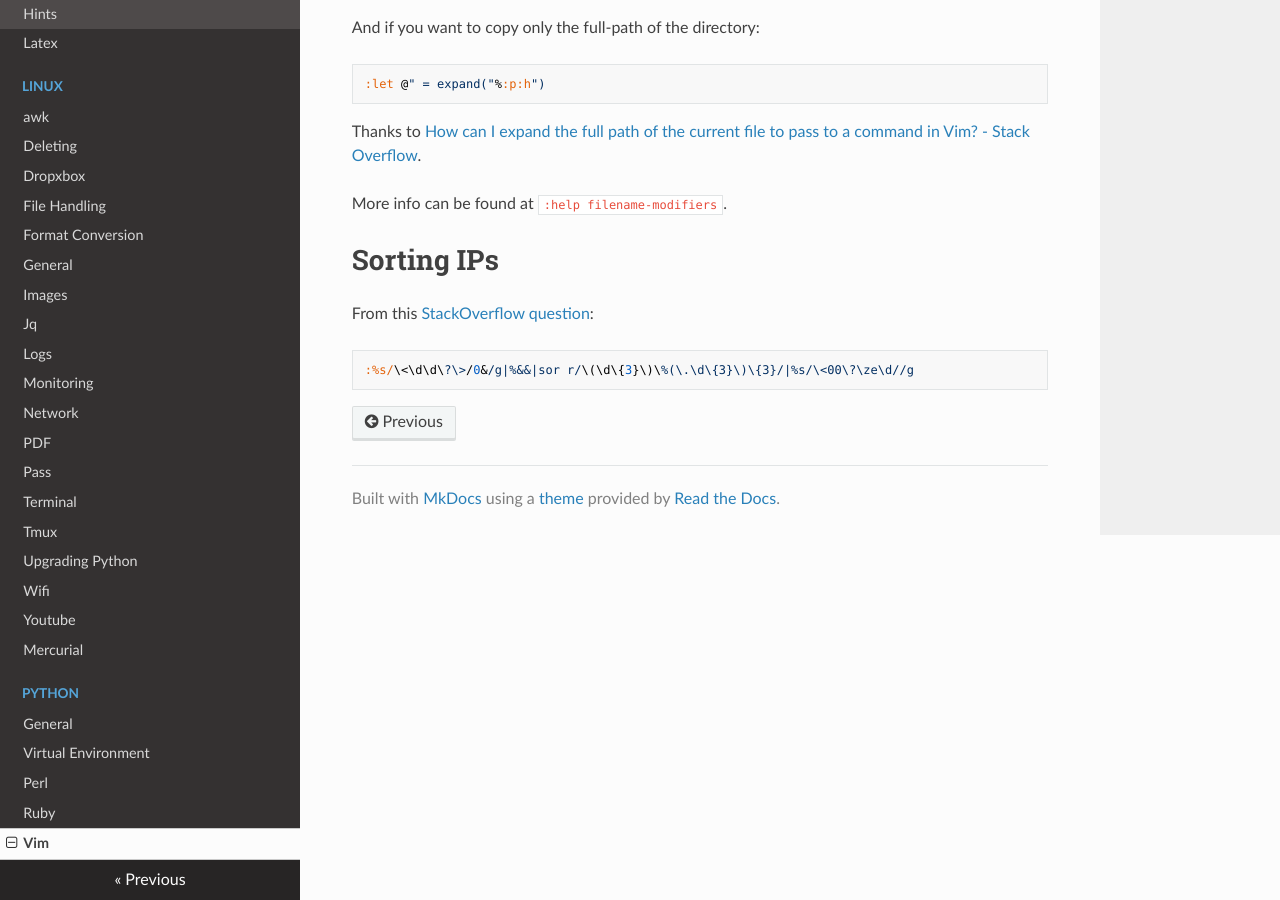
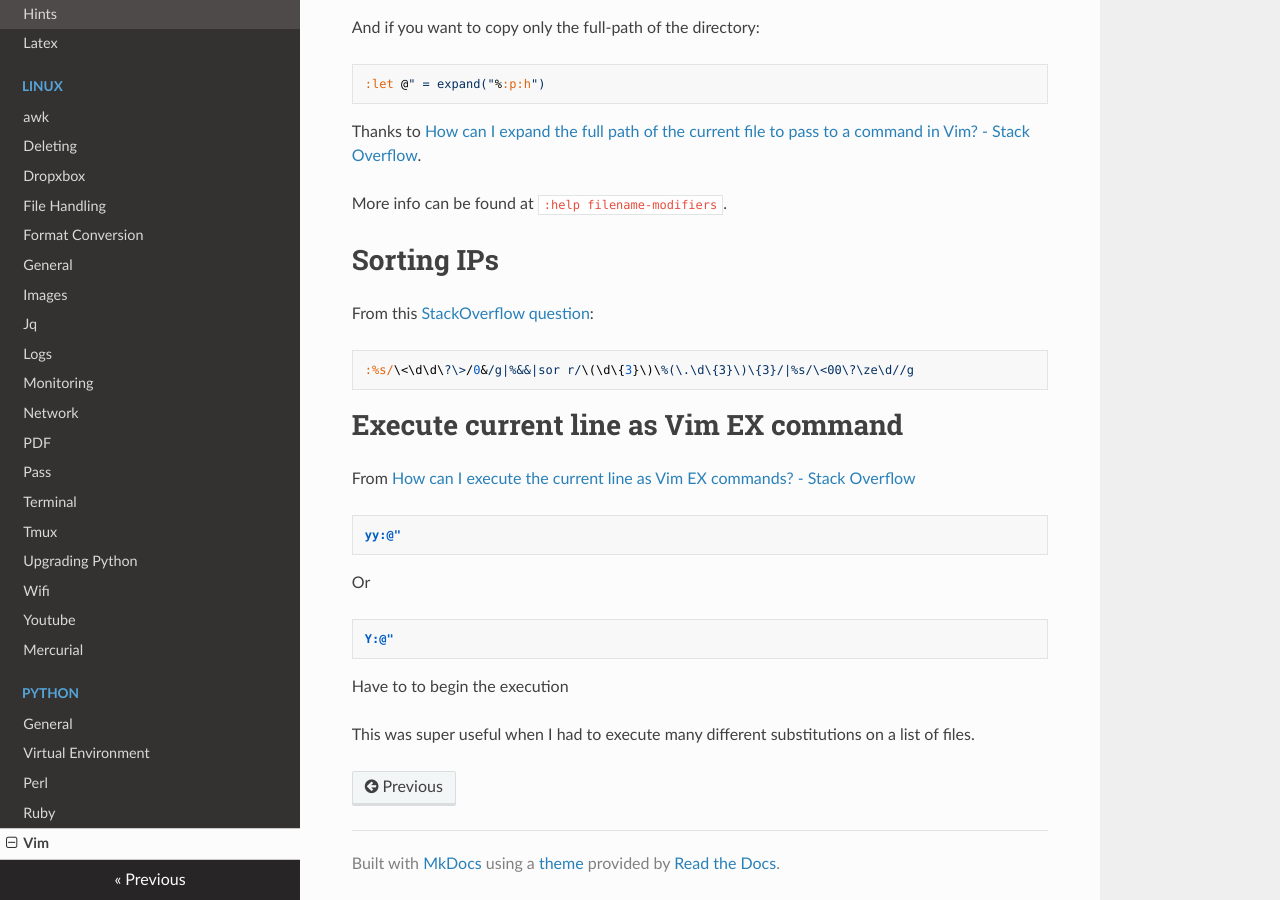
Before and after one commit to hposca/useful_notes, an MkDocs documentation site: the page built from docs/vim.md, in a window 1280 px wide and 900 px high, scrolled down 2446 px. Built offline with MkDocs 1.6.1, drawn with Linux system fonts in a browser that asks for light colours; nearby versions of some CDN libraries; old or Windows-style settings are respelled for this version of MkDocs.

Commit message:
Add vim hint on how to execute current line as EX command

````diff
--- a/docs/vim.md
+++ b/docs/vim.md
@@ -135,3 +135,21 @@ From this [StackOverflow question](https://stackoverflow.com/questions/9067559/s
 ```
 :%s/\<\d\d\?\>/0&/g|%&&|sor r/\(\d\{3}\)\%(\.\d\{3}\)\{3}/|%s/\<00\?\ze\d//g
 ```
+
+# Execute current line as Vim EX command
+
+From [How can I execute the current line as Vim EX commands? - Stack Overflow](https://stackoverflow.com/questions/14385998/how-can-i-execute-the-current-line-as-vim-ex-commands/14386090)
+
+```
+yy:@"
+```
+
+Or
+
+```
+Y:@"
+```
+
+Have to <enter> to begin the execution
+
+This was super useful when I had to execute many different substitutions on a list of files.
````
